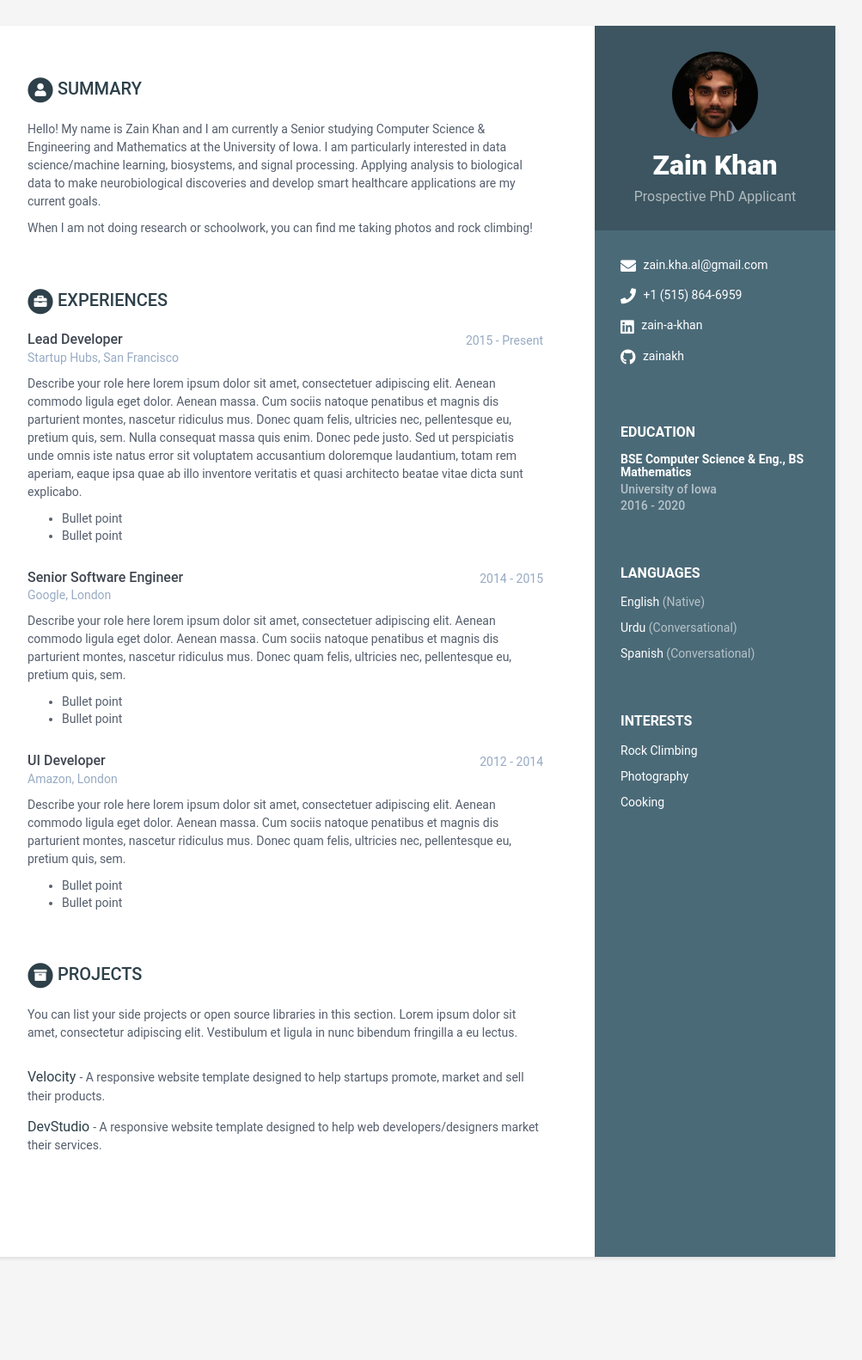
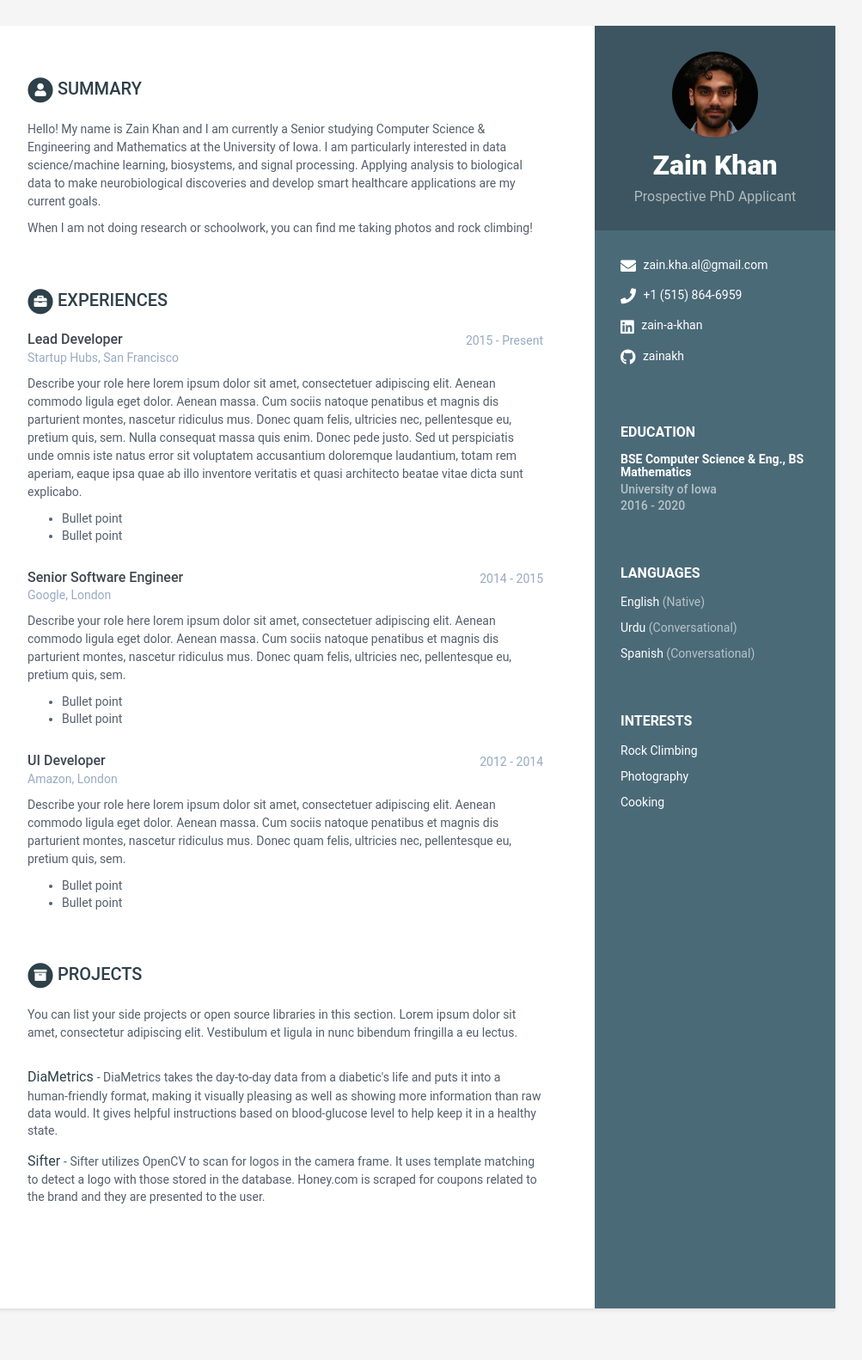
Before and after one commit to zainakh/zainakh.github.io, a Jekyll site: the page built from index.html, in a window 1280 px wide. Shown: the whole page at 86% size, without its empty margins (168-1171 px from the left). Built offline with Jekyll 4.4.1, drawn with Linux system fonts in a browser that asks for light colours; before the commit the page ends 1522 px from its top, so only the background shows below that.

Commit message:
Update data.yml

```diff
--- a/_data/data.yml
+++ b/_data/data.yml
@@ -97,10 +97,10 @@ projects:
       section. Lorem ipsum dolor sit amet, consectetur adipiscing elit.
       Vestibulum et ligula in nunc bibendum fringilla a eu lectus.
     assignments:
-      - title: Velocity
-        link: "#hook"
-        tagline: "A responsive website template designed to help startups promote, market and sell their products."
+      - title: DiaMetrics
+        link: "https://github.com/kblicharski/diametrics"
+        tagline: "DiaMetrics takes the day-to-day data from a diabetic's life and puts it into a human-friendly format, making it visually pleasing as well as showing more information than raw data would. It gives helpful instructions based on blood-glucose level to help keep it in a healthy state."
 
-      - title: DevStudio
-        link: "#"
-        tagline: "A responsive website template designed to help web developers/designers market their services."
+      - title: Sifter
+        link: "https://github.com/zainakh/scarlethacks"
+        tagline: "Sifter utilizes OpenCV to scan for logos in the camera frame. It uses template matching to detect a logo with those stored in the database. Honey.com is scraped for coupons related to the brand and they are presented to the user."
```
